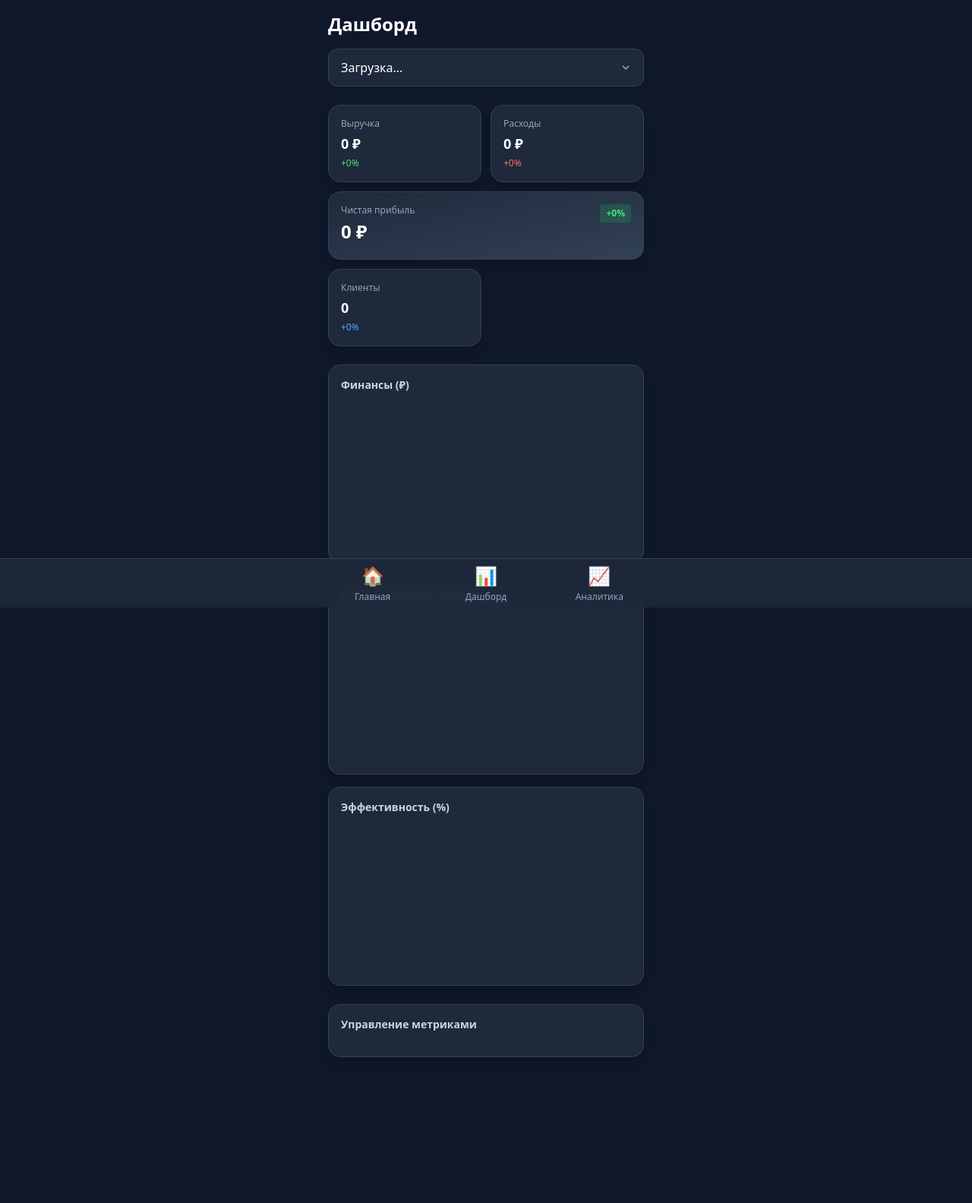
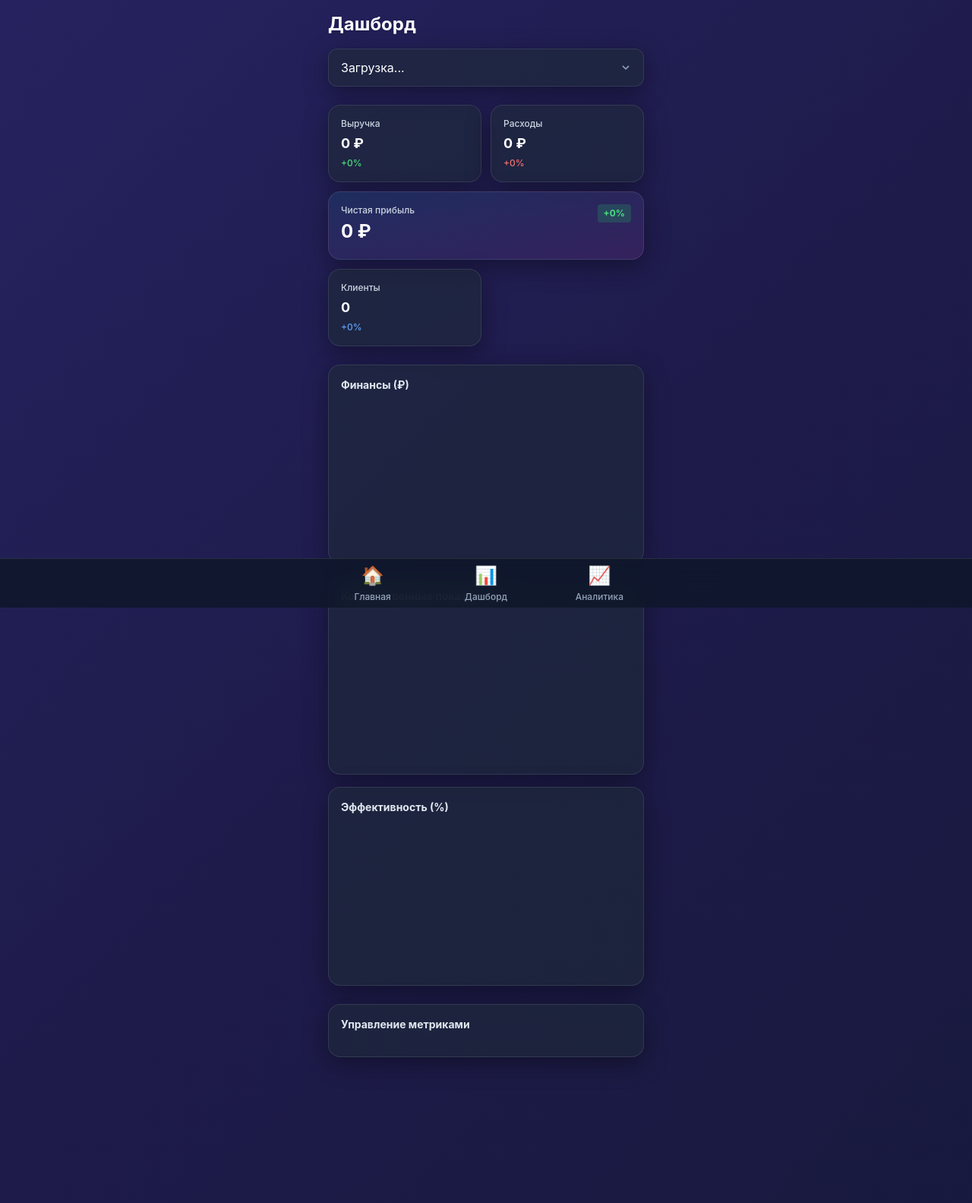
Before and after one commit to lavrmaximus/AI, a Flask app: page /dashboard in a window 1280 px wide. Shown: the whole page at 76% size. Run offline with Flask 3, Linux system fonts and the light colour scheme; a map, chart or similar area stays blank; some libraries are stand-ins or nearby versions.

Commit message:
redisaine

```diff
--- a/static/script.js
+++ b/static/script.js
@@ -271,7 +271,7 @@ function renderFinanceCharts(data) {
 
         const datasets = [];
         const keys = Object.keys(data.series);
-        const palette = ['#3b82f6', '#ef4444', '#10b981', '#f59e0b', '#8b5cf6'];
+        const palette = ['#3b82f6', '#ef4444', '#10b981', '#f59e0b', '#8b5cf6', '#ec4899', '#6366f1', '#14b8a6'];
         let colorIdx = 0;
 
         keys.forEach(key => {
@@ -322,17 +322,19 @@ function renderFinanceCharts(data) {
                 plugins: {
                     legend: { display: false },
                     tooltip: {
-                        backgroundColor: '#1e293b',
+                        backgroundColor: 'rgba(30, 41, 59, 0.9)',
                         titleColor: '#f8fafc',
                         bodyColor: '#cbd5e1',
-                        borderColor: '#334155',
-                        borderWidth: 1
+                        borderColor: 'rgba(255, 255, 255, 0.1)',
+                        borderWidth: 1,
+                        padding: 10,
+                        displayColors: true
                     }
                 },
                 scales: {
                     x: { display: false },
                     y: {
-                        grid: { color: '#334155' },
+                        grid: { color: 'rgba(255, 255, 255, 0.05)' },
                         ticks: { color: '#94a3b8' }
                     }
                 }
@@ -350,33 +352,30 @@ function buildAllMetricCards(latest, data) {
     if (!grid) return;
     grid.innerHTML = '';
 
-    const METRICS = [
-        { key: 'revenue', label: 'Выручка', unit: '₽' },
-        { key: 'expenses', label: 'Расходы', unit: '₽' },
-        { key: 'profit', label: 'Прибыль', unit: '₽' },
-        { key: 'clients', label: 'Клиенты', unit: '' },
-        { key: 'average_check', label: 'Средний чек', unit: '₽' },
-        { key: 'profit_margin', label: 'Маржа', unit: '%' },
-        { key: 'roi', label: 'ROI', unit: '%' }
-    ];
+    const keys = Object.keys(data.series);
 
-    METRICS.forEach(m => {
+    keys.forEach(key => {
+        const label = getMetricLabelRussian(key);
+        let unit = '';
+        if (['revenue','expenses','profit','average_check','investments','marketing_costs','ltv','cac'].includes(key)) unit = '₽';
+        if (['profit_margin','safety_margin','roi','profitability_index','ltv_cac_ratio','customer_profit_margin','sgr','revenue_growth_rate','roe'].includes(key)) unit = '%';
+
         const card = document.createElement('div');
-        card.className = 'bg-slate-800 p-3 rounded-lg border border-slate-700 flex justify-between items-center';
+        card.className = 'glass-card p-3 rounded-lg flex justify-between items-center';
 
-        const isActive = selectedMetrics.has(m.key);
+        const isActive = selectedMetrics.has(key);
 
         // Get latest value
-        const val = (data.series[m.key] && data.series[m.key].length) ?
-            data.series[m.key][data.series[m.key].length-1] : 0;
+        const val = (data.series[key] && data.series[key].length) ?
+            data.series[key][data.series[key].length-1] : 0;
 
         card.innerHTML = `
             <div>
-                <div class="text-xs text-slate-400">${m.label}</div>
-                <div class="text-sm font-bold text-slate-100">${formatNumber(val)} ${m.unit}</div>
+                <div class="text-xs text-slate-300">${label}</div>
+                <div class="text-sm font-bold text-white">${formatNumber(val)} ${unit}</div>
             </div>
-            <button class="w-8 h-8 rounded-full flex items-center justify-center transition-colors ${isActive ? 'bg-blue-600 text-white' : 'bg-slate-700 text-slate-400'}"
-                onclick="toggleMetric('${m.key}')">
+            <button class="w-8 h-8 rounded-full flex items-center justify-center transition-colors ${isActive ? 'bg-blue-600 text-white' : 'bg-slate-700/50 text-slate-400'}"
+                onclick="toggleMetric('${key}')">
                 ${isActive ? '✓' : '+'}
             </button>
         `;
@@ -416,7 +415,15 @@ function getMetricLabelRussian(key) {
     const map = {
         revenue: 'Выручка', expenses: 'Расходы', profit: 'Прибыль',
         clients: 'Клиенты', average_check: 'Ср. чек', investments: 'Инвестиции',
-        marketing_costs: 'Маркетинг', profit_margin: 'Маржа', roi: 'ROI'
+        marketing_costs: 'Маркетинг', profit_margin: 'Маржа', roi: 'ROI',
+        employees: 'Сотрудники', break_even_clients: 'Точка безубыточности',
+        safety_margin: 'Запас прочности', profitability_index: 'Индекс приб.',
+        ltv: 'LTV', cac: 'CAC', ltv_cac_ratio: 'LTV/CAC',
+        customer_profit_margin: 'Маржа клиента', sgr: 'SGR',
+        revenue_growth_rate: 'Рост выручки', asset_turnover: 'Оборот активов',
+        roe: 'ROE', months_to_bankruptcy: 'Мес. до банкротства',
+        financial_health_score: 'Фин. здоровье', growth_health_score: 'Рост',
+        efficiency_health_score: 'Эффективность', overall_health_score: 'Общий рейтинг'
     };
     return map[key] || key;
 }
--- a/static/style.css
+++ b/static/style.css
@@ -1,4 +1,139 @@
-/*
-  Styles are now handled by Tailwind CSS.
-  This file is kept for potential custom overrides.
-*/
+/* Modern Reset & Variables */
+:root {
+    --primary: #3b82f6;
+    --accent: #8b5cf6;
+    --glass-bg: rgba(30, 41, 59, 0.7);
+    --glass-border: rgba(255, 255, 255, 0.1);
+    --glass-shadow: 0 8px 32px 0 rgba(0, 0, 0, 0.37);
+}
+
+/* Dynamic Background */
+body {
+    background: linear-gradient(-45deg, #0f172a, #1e1b4b, #312e81, #0f172a);
+    background-size: 400% 400%;
+    animation: gradientBG 15s ease infinite;
+    min-height: 100vh;
+    color: #f8fafc;
+    font-family: 'Inter', system-ui, -apple-system, sans-serif;
+}
+
+@keyframes gradientBG {
+    0% { background-position: 0% 50%; }
+    50% { background-position: 100% 50%; }
+    100% { background-position: 0% 50%; }
+}
+
+/* Glassmorphism Cards */
+.glass-card {
+    background: var(--glass-bg);
+    backdrop-filter: blur(12px);
+    -webkit-backdrop-filter: blur(12px);
+    border: 1px solid var(--glass-border);
+    box-shadow: var(--glass-shadow);
+}
+
+.glass-card:hover {
+    border-color: rgba(255, 255, 255, 0.2);
+    transform: translateY(-2px);
+    transition: all 0.3s ease;
+}
+
+/* Animations */
+@keyframes fadeInUp {
+    from {
+        opacity: 0;
+        transform: translate3d(0, 20px, 0);
+    }
+    to {
+        opacity: 1;
+        transform: translate3d(0, 0, 0);
+    }
+}
+
+.animate-fade-in {
+    animation: fadeInUp 0.6s ease-out forwards;
+    opacity: 0;
+}
+
+.delay-100 { animation-delay: 0.1s; }
+.delay-200 { animation-delay: 0.2s; }
+.delay-300 { animation-delay: 0.3s; }
+
+/* Custom Scrollbar */
+::-webkit-scrollbar {
+    width: 8px;
+    height: 8px;
+}
+::-webkit-scrollbar-track {
+    background: rgba(15, 23, 42, 0.5);
+}
+::-webkit-scrollbar-thumb {
+    background: rgba(59, 130, 246, 0.5);
+    border-radius: 4px;
+}
+::-webkit-scrollbar-thumb:hover {
+    background: rgba(59, 130, 246, 0.8);
+}
+
+/* Chart Container */
+.chart-container {
+    position: relative;
+    height: 100%;
+    width: 100%;
+}
+
+/* Navigation Glass */
+.nav-glass {
+    background: rgba(15, 23, 42, 0.85);
+    backdrop-filter: blur(16px);
+    -webkit-backdrop-filter: blur(16px);
+    border-top: 1px solid var(--glass-border);
+}
+
+/* Floating Particles (Optional - implemented via CSS for simplicity) */
+.particles {
+    position: fixed;
+    top: 0;
+    left: 0;
+    width: 100%;
+    height: 100%;
+    overflow: hidden;
+    z-index: -1;
+    pointer-events: none;
+}
+
+.particle {
+    position: absolute;
+    display: block;
+    list-style: none;
+    width: 20px;
+    height: 20px;
+    background: rgba(255, 255, 255, 0.1);
+    animation: float 25s linear infinite;
+    bottom: -150px;
+    border-radius: 50%;
+}
+
+.particle:nth-child(1) { left: 25%; width: 80px; height: 80px; animation-delay: 0s; }
+.particle:nth-child(2) { left: 10%; width: 20px; height: 20px; animation-delay: 2s; animation-duration: 12s; }
+.particle:nth-child(3) { left: 70%; width: 20px; height: 20px; animation-delay: 4s; }
+.particle:nth-child(4) { left: 40%; width: 60px; height: 60px; animation-delay: 0s; animation-duration: 18s; }
+.particle:nth-child(5) { left: 65%; width: 20px; height: 20px; animation-delay: 0s; }
+.particle:nth-child(6) { left: 75%; width: 110px; height: 110px; animation-delay: 3s; }
+.particle:nth-child(7) { left: 35%; width: 150px; height: 150px; animation-delay: 7s; }
+.particle:nth-child(8) { left: 50%; width: 25px; height: 25px; animation-delay: 15s; animation-duration: 45s; }
+.particle:nth-child(9) { left: 20%; width: 15px; height: 15px; animation-delay: 2s; animation-duration: 35s; }
+.particle:nth-child(10) { left: 85%; width: 150px; height: 150px; animation-delay: 0s; animation-duration: 11s; }
+
+@keyframes float {
+    0% {
+        transform: translateY(0) rotate(0deg);
+        opacity: 1;
+        border-radius: 0;
+    }
+    100% {
+        transform: translateY(-1000px) rotate(720deg);
+        opacity: 0;
+        border-radius: 50%;
+    }
+}
--- a/templates/base.html
+++ b/templates/base.html
@@ -25,16 +25,19 @@
             }
         }
     </script>
+    <link rel="stylesheet" href="{{ url_for('static', filename='style.css') }}">
     <style>
-        /* Custom scrollbar for webkit */
-        ::-webkit-scrollbar { width: 6px; height: 6px; }
-        ::-webkit-scrollbar-track { background: transparent; }
-        ::-webkit-scrollbar-thumb { background: #475569; border-radius: 3px; }
         body { -webkit-tap-highlight-color: transparent; }
         .pb-safe { padding-bottom: env(safe-area-inset-bottom); }
     </style>
 </head>
-<body class="bg-slate-900 text-slate-100 min-h-screen pb-24 select-none">
+<body class="min-h-screen pb-24 select-none overflow-x-hidden">
+
+    <!-- Background Particles -->
+    <ul class="particles">
+        <li></li><li></li><li></li><li></li><li></li>
+        <li></li><li></li><li></li><li></li><li></li>
+    </ul>
 
     <!-- Access Denied Overlay -->
     <div id="access-denied" class="fixed inset-0 z-50 bg-slate-900 flex flex-col items-center justify-center p-6 text-center hidden">
@@ -52,7 +55,7 @@
     </div>
 
     <!-- Bottom Navigation -->
-    <nav class="fixed bottom-0 left-0 right-0 bg-slate-800/90 backdrop-blur-md border-t border-slate-700 pb-safe z-40">
+    <nav class="fixed bottom-0 left-0 right-0 nav-glass pb-safe z-40">
         <div class="flex justify-around items-center h-16 max-w-md mx-auto">
             <a href="/" class="flex flex-col items-center justify-center w-full h-full text-slate-400 hover:text-blue-400 transition-colors {% if request.path == '/' %}text-blue-500{% endif %}">
                 <span class="text-2xl mb-1">🏠</span>
--- a/templates/dashboard.html
+++ b/templates/dashboard.html
@@ -5,11 +5,11 @@
 {% block content %}
 <div class="space-y-6 pb-20">
     <!-- Header & Business Select -->
-    <div class="flex flex-col space-y-4">
-        <h1 class="text-2xl font-bold text-white">Дашборд</h1>
+    <div class="flex flex-col space-y-4 animate-fade-in">
+        <h1 class="text-2xl font-bold text-white drop-shadow-md">Дашборд</h1>
 
         <div class="relative">
-            <select id="businessSelect" class="w-full appearance-none bg-slate-800 border border-slate-700 text-white py-3 px-4 pr-8 rounded-xl focus:outline-none focus:ring-2 focus:ring-blue-500 transition-shadow">
+            <select id="businessSelect" class="w-full appearance-none glass-card text-white py-3 px-4 pr-8 rounded-xl focus:outline-none focus:ring-2 focus:ring-blue-500 transition-all">
                 <option>Загрузка...</option>
             </select>
             <div class="pointer-events-none absolute inset-y-0 right-0 flex items-center px-4 text-slate-400">
@@ -19,55 +19,55 @@
     </div>
 
     <!-- KPI Grid -->
-    <div class="grid grid-cols-2 gap-3" id="kpiGrid">
+    <div class="grid grid-cols-2 gap-3 animate-fade-in delay-100" id="kpiGrid">
         <!-- Revenue -->
-        <div class="bg-slate-800 p-4 rounded-2xl border border-slate-700 shadow-lg">
-            <div class="text-slate-400 text-xs font-medium mb-1">Выручка</div>
+        <div class="glass-card p-4 rounded-2xl">
+            <div class="text-slate-300 text-xs font-medium mb-1">Выручка</div>
             <div class="text-lg font-bold text-white mb-1" id="revenue-value">0 ₽</div>
             <div class="text-xs font-medium text-green-400" id="revenue-change">+0%</div>
         </div>
         <!-- Expenses -->
-        <div class="bg-slate-800 p-4 rounded-2xl border border-slate-700 shadow-lg">
-            <div class="text-slate-400 text-xs font-medium mb-1">Расходы</div>
+        <div class="glass-card p-4 rounded-2xl">
+            <div class="text-slate-300 text-xs font-medium mb-1">Расходы</div>
             <div class="text-lg font-bold text-white mb-1" id="expenses-value">0 ₽</div>
             <div class="text-xs font-medium text-red-400" id="expenses-change">+0%</div>
         </div>
         <!-- Profit -->
-        <div class="bg-slate-800 p-4 rounded-2xl border border-slate-700 shadow-lg col-span-2 bg-gradient-to-br from-slate-800 to-slate-700">
+        <div class="glass-card p-4 rounded-2xl col-span-2 bg-gradient-to-br from-blue-900/40 to-purple-900/40">
             <div class="flex justify-between items-start">
                 <div>
-                    <div class="text-slate-400 text-xs font-medium mb-1">Чистая прибыль</div>
+                    <div class="text-slate-300 text-xs font-medium mb-1">Чистая прибыль</div>
                     <div class="text-2xl font-bold text-white mb-1" id="profit-value">0 ₽</div>
                 </div>
                 <div class="bg-green-500/20 text-green-400 px-2 py-1 rounded text-xs font-bold" id="profit-change">+0%</div>
             </div>
         </div>
         <!-- Clients -->
-        <div class="bg-slate-800 p-4 rounded-2xl border border-slate-700 shadow-lg">
-            <div class="text-slate-400 text-xs font-medium mb-1">Клиенты</div>
+        <div class="glass-card p-4 rounded-2xl">
+            <div class="text-slate-300 text-xs font-medium mb-1">Клиенты</div>
             <div class="text-lg font-bold text-white mb-1" id="clients-value">0</div>
             <div class="text-xs font-medium text-blue-400" id="clients-change">+0%</div>
         </div>
     </div>
 
     <!-- Charts -->
-    <div class="space-y-4">
-        <div class="bg-slate-800 rounded-2xl p-4 border border-slate-700 shadow-lg">
-            <h3 class="text-sm font-bold text-slate-300 mb-4">Финансы (₽)</h3>
+    <div class="space-y-4 animate-fade-in delay-200">
+        <div class="glass-card rounded-2xl p-4">
+            <h3 class="text-sm font-bold text-slate-200 mb-4">Финансы (₽)</h3>
             <div class="h-48 relative">
                 <canvas id="financeChartCurrency"></canvas>
             </div>
         </div>
 
-        <div class="bg-slate-800 rounded-2xl p-4 border border-slate-700 shadow-lg">
-            <h3 class="text-sm font-bold text-slate-300 mb-4">Количественные показатели</h3>
+        <div class="glass-card rounded-2xl p-4">
+            <h3 class="text-sm font-bold text-slate-200 mb-4">Количественные показатели</h3>
             <div class="h-48 relative">
                 <canvas id="financeChartCounts"></canvas>
             </div>
         </div>
 
-        <div class="bg-slate-800 rounded-2xl p-4 border border-slate-700 shadow-lg">
-            <h3 class="text-sm font-bold text-slate-300 mb-4">Эффективность (%)</h3>
+        <div class="glass-card rounded-2xl p-4">
+            <h3 class="text-sm font-bold text-slate-200 mb-4">Эффективность (%)</h3>
             <div class="h-48 relative">
                 <canvas id="financeChartPercent"></canvas>
             </div>
@@ -75,8 +75,8 @@
     </div>
 
     <!-- Metrics Toggle -->
-    <div class="bg-slate-800 rounded-2xl p-4 border border-slate-700 shadow-lg">
-        <h3 class="text-sm font-bold text-slate-300 mb-4">Управление метриками</h3>
+    <div class="glass-card rounded-2xl p-4 animate-fade-in delay-300">
+        <h3 class="text-sm font-bold text-slate-200 mb-4">Управление метриками</h3>
         <div class="grid grid-cols-1 gap-2" id="allMetricsGrid">
             <!-- Populated by JS -->
         </div>
```
Also changed, not shown: templates/index.html (+7 -7 lines), .VSCodeCounter/2025-12-30_18-21-54/details.md (added), .VSCodeCounter/2025-12-30_18-21-54/diff-details.md (added), .VSCodeCounter/2025-12-30_18-21-54/diff.csv (added), .VSCodeCounter/2025-12-30_18-21-54/diff.md (added), .VSCodeCounter/2025-12-30_18-21-54/diff.txt (added), .VSCodeCounter/2025-12-30_18-21-54/results.csv (added), .VSCodeCounter/2025-12-30_18-21-54/results.json (added), .VSCodeCounter/2025-12-30_18-21-54/results.md (added), .VSCodeCounter/2025-12-30_18-21-54/results.txt (added), README.md.
